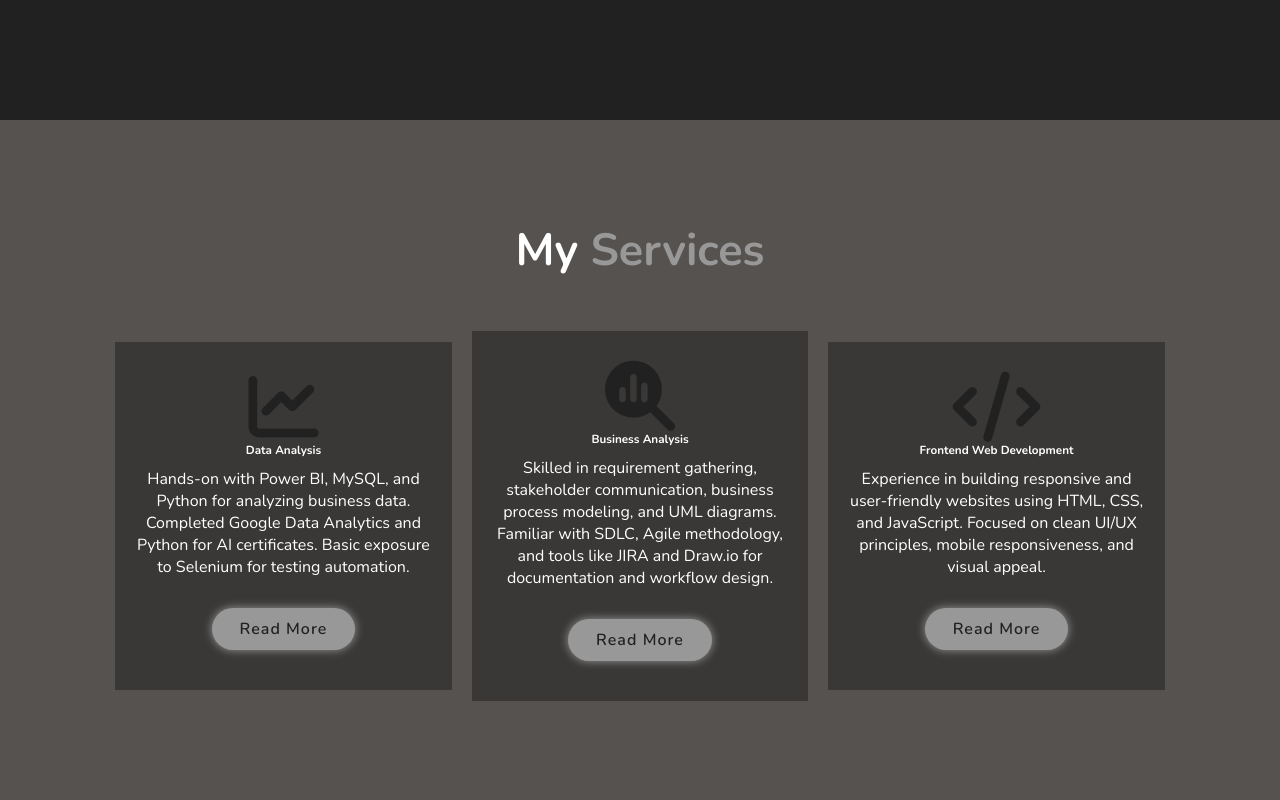
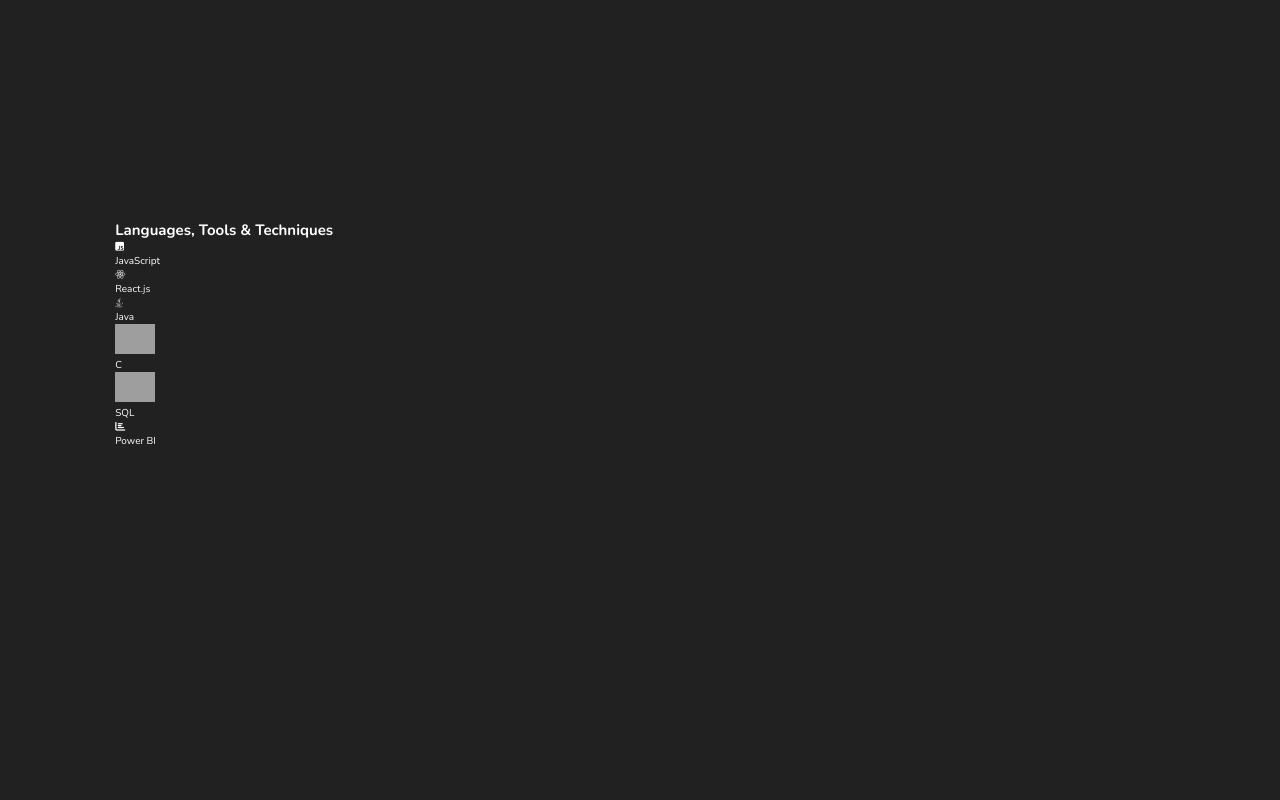
Before and after one commit to Maheshika2000/Personal-Portfolio, a plain HTML site: page index.html in a window 1280 px wide. Shown: the part 2280-3080 px from the top of the page. Drawn offline with nearby package versions, Linux system fonts and the light colour scheme; grey boxes are pictures that could not be loaded; files whose address does not match are found by name.

Commit message:
Update index.html

```diff
--- a/index.html
+++ b/index.html
@@ -111,6 +111,55 @@
 </section>
 
 
+  <section id="skills" class="skills-section">
+  <h2>Languages, Tools & Techniques</h2>
+  <div class="skills-grid">
+
+    <!-- JavaScript -->
+    <div class="skill-box">
+      <i class="fab fa-js-square"></i>
+      <p>JavaScript</p>
+    </div>
+
+    <!-- React -->
+    <div class="skill-box">
+      <i class="fab fa-react"></i>
+      <p>React.js</p>
+    </div>
+
+    <!-- Java -->
+    <div class="skill-box">
+      <i class="fab fa-java"></i>
+      <p>Java</p>
+    </div>
+
+    <!-- C -->
+    <div class="skill-box">
+      <img src="https://img.icons8.com/color/48/c-programming.png" alt="C" width="40" />
+      <p>C</p>
+    </div>
+
+    <!-- SQL -->
+  <div class="skill-box">
+    <img src="https://img.icons8.com/ios-filled/50/007acc/sql.png" alt="SQL" width="40" />
+  <p>SQL</p>
+</div>
+
+
+    <!-- Power BI -->
+    <div class="skill-box">
+      <i class="fas fa-chart-bar"></i>
+      <p>Power BI</p>
+    </div>
+
+
+
+  </div>
+
+</section>
+
+
+
 <!-- Services Section -->
   <section class="services" id="services">
     <h2 class="heading">My <span>Services</span></h2>
```
